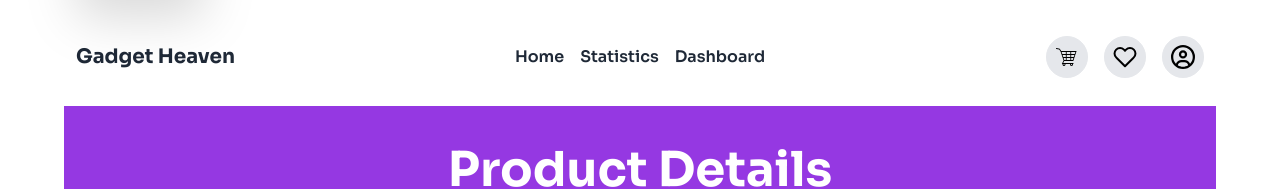
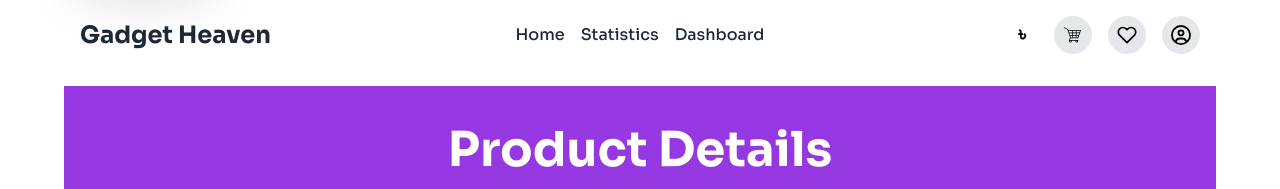
Before and after one commit to programming-hero-web-course-4/b10a8-gadget-heaven-alaminislam34, a React (Vite) app: page /viewDetails/1 in a window 1280 px wide. Shown: the top 189 px of the page. Built offline with nearby package versions, Linux system fonts and the light colour scheme.

Commit message:
added insufficient balance toast and condition

```diff
--- a/src/Navbar/Navbar.jsx
+++ b/src/Navbar/Navbar.jsx
@@ -10,7 +10,8 @@ import "./Navbar.css";
 import { FaRegCircleUser } from "react-icons/fa6";
 
 const Navbar = () => {
-  const { products, liked, total, id } = useContext(ProductContext);
+  const { products, liked, total, id, mainBalance } =
+    useContext(ProductContext);
   const [active, setActive] = useState(false);
   const [isTrue, setTrue] = useState(false);
   const location = useLocation();
@@ -75,12 +76,14 @@ const Navbar = () => {
   }, []);
   return (
     <div
-      className={`mt-6 left-0 top-0 mx-auto duration-500 w-full ${
+      className={` ${
+        isHome ? "mt-6" : "mt-0"
+      } left-0 top-0 mx-auto duration-700 w-full ${
         isSticky ? "sticky bg-white/30 z-50 backdrop-blur-2xl" : ""
       }`}
     >
       <div
-        className={`navbar  max-w-6xl mx-auto p-3 ${
+        className={`navbar  max-w-6xl mx-auto p-3 md:p-4 ${
           isHome ? "bg-[#9538e2] text-white " : ""
         } ${isSticky ? "rounded-none" : "rounded-t-xl"} `}
       >
@@ -90,7 +93,7 @@ const Navbar = () => {
               onClick={() => setActive(!active)}
               tabIndex={0}
               role="button"
-              className="p-2 rounded-full lg:hidden"
+              className="p-2 rounded-full md:hidden"
             >
               {active ? <RxCross2 /> : <RiMenu2Fill />}
             </div>
@@ -110,28 +113,38 @@ const Navbar = () => {
               </li>
             </ul>
           </div>
-          <NavLink to="/" className="md:text-xl font-bold ">
+          <NavLink to="/" className="md:text-xl lg:text-2xl font-bold">
             Gadget Heaven
           </NavLink>
         </div>
-        <div className=" navbar-center hidden lg:flex">
+        <div className=" navbar-center hidden md:flex">
           <ul
             className={`${
               isHome ? "" : "Navbar_item"
             } flex flex-row gap-4 px-1`}
           >
-            <li className={`font-semibold ${isHome ? "underlined_text" : ""}`}>
+            <li
+              className={`font-medium text-sm lg:text-base ${
+                isHome ? "underlined_text" : ""
+              }`}
+            >
               <NavLink to="/">Home</NavLink>
             </li>
-            <li className={`font-semibold `}>
+            <li className={`font-medium text-sm lg:text-base `}>
               <NavLink to="/statistics">Statistics</NavLink>
             </li>
-            <li className={`font-semibold `}>
+            <li className={`font-medium text-sm lg:text-base `}>
               <NavLink to="/dashboard">Dashboard</NavLink>
             </li>
           </ul>
         </div>
         <div className="navbar-end flex flex-row gap-2 md:gap-4">
+          <div
+            className="bg-white tooltip tooltip-left hover:bg-[#9538e2] hover:text-white h-8 w-8 rounded-full flex justify-center items-center text-black text-xl font-bold"
+            data-tip={mainBalance}
+          >
+            <p className="">৳</p>
+          </div>
           <div className="dropdown dropdown-end">
             <div
               tabIndex={0}
@@ -140,7 +153,7 @@ const Navbar = () => {
               className=""
             >
               <button className="relative p-1 md:p-2 border hover:border-white bg-gray-200 duration-300 rounded-full hover:text-white text-black hover:bg-[#9538e2]">
-                <GiShoppingCart className="md:text-2xl text-lg" />
+                <GiShoppingCart className="md:text-xl text-lg" />
               </button>
               {products.length !== 0 ? (
                 <span className="h-5 w-5 rounded-full bg-[#9538e2] text-white font-bold flex justify-center items-center absolute -top-2 -right-2">
@@ -178,7 +191,7 @@ const Navbar = () => {
           <div className="dropdown dropdown-end">
             <div tabIndex={0} role="button" onClick={() => setTrue(!isTrue)}>
               <button className="relative p-1 md:p-2 hover:text-white border hover:border-white text-black hover:bg-[#9538e2] duration-300 bg-gray-200 rounded-full flex justify-center items-center">
-                <FiHeart className="md:text-2xl text-lg" />
+                <FiHeart className="md:text-xl text-lg" />
               </button>
               {liked.length === 0 ? (
                 ""
@@ -215,7 +228,7 @@ const Navbar = () => {
               onClick={handleUsers}
               className="relative p-1 md:p-2 hover:text-white border hover:border-white text-black hover:bg-[#9538e2] duration-300 bg-gray-200 rounded-full"
             >
-              <FaRegCircleUser className="md:text-2xl text-lg" />
+              <FaRegCircleUser className="md:text-xl text-lg" />
             </button>
           </div>
         </div>
--- a/src/Pages/Banner.jsx
+++ b/src/Pages/Banner.jsx
@@ -3,9 +3,9 @@ import banner from "../assets/banner.jpg";
 const Banner = () => {
   return (
     <section className="relative mb-[210px] md:mb-[240px] lg:mb-[250px] flex flex-col justify-center items-center">
-      <div className="bg-[#9538E2] rounded-b-xl flex justify-center lg:pt-12 md:pt-8 pt-6 lg:h-[450px] md:h-[400px] h-[75vh]">
+      <div className="bg-[#9538E2] rounded-b-xl flex justify-center lg:pt-12 md:pt-8 pt-6 lg:h-[450px] h-[400px]">
         <div className="text-center space-y-4 lg:space-y-4 md:w-11/12 lg:w-10/12 mx-auto">
-          <h1 className="text-2xl md:text-3xl lg:text-5xl font-bold text-white px-1">
+          <h1 className="text-2xl md:text-3xl lg:text-5xl font-semibold text-white px-1">
             Upgrade Your Tech Accessorize with Gadget Heaven Accessories
           </h1>
           <p className="text-white/70 text-sm md:text-base md:w-8/12 mx-auto px-2">
@@ -13,7 +13,7 @@ const Banner = () => {
             next level. From smart devices to the coolest accessories, we have
             it all!
           </p>
-          <button className="py-2 px-4 rounded-full text-base md:text-lg font-semibold border-[#9538e2]  hover:text-white border duration-500 bg-white hover:bg-[#732eac] text-[#9538e2]">
+          <button className="py-1.5 px-4 md:py-2 md:px-6 rounded-full font-medium border-[#9538e2] hover:border-white  hover:text-white border duration-500 bg-white hover:bg-[#732eac] text-[#9538e2] text-sm md:text-base lg:text-lg">
             Shop now
           </button>
         </div>
--- a/src/Pages/Cart.jsx
+++ b/src/Pages/Cart.jsx
@@ -7,13 +7,15 @@ import { FaSortAmountDown } from "react-icons/fa";
 import success from "../assets/Group.png";
 import { PiEmptyBold } from "react-icons/pi";
 import { useNavigate } from "react-router-dom";
+import { BiSolidErrorAlt } from "react-icons/bi";
 
 const Cart = () => {
   const navigate = useNavigate();
   const goToHome = () => {
     navigate("/");
   };
-  const { products, setProducts, total, setTotal } = useContext(ProductContext);
+  const { products, setProducts, total, setTotal, mainBalance, setBalance } =
+    useContext(ProductContext);
   const handleRemoveCartItem = (id, price) => {
     const remainingTotal = total - price;
     setTotal(remainingTotal);
@@ -35,8 +37,19 @@ const Cart = () => {
         </div>
       );
     } else {
-      document.getElementById("my_modal_5").showModal();
-      setProducts([]);
+      if (mainBalance > total) {
+        setProducts([]);
+        document.getElementById("my_modal_5").showModal();
+        const remainingBalance = mainBalance - total;
+        setBalance(remainingBalance);
+      } else {
+        toast(
+          <div className="flex flex-row gap-2 items-center">
+            <BiSolidErrorAlt className="text-red-500 text-lg" />
+            <p>Insufficient Balance</p>
+          </div>
+        );
+      }
     }
   };
   const handleSortByPrice = () => {
--- a/src/Pages/ProductContext.jsx
+++ b/src/Pages/ProductContext.jsx
@@ -4,6 +4,7 @@ import { toast } from "react-toastify";
 import "react-toastify/dist/ReactToastify.css";
 import { ImCross } from "react-icons/im";
 import { FaCheckCircle, FaHeart } from "react-icons/fa";
+import { BiSolidErrorAlt } from "react-icons/bi";
 
 // eslint-disable-next-line react-refresh/only-export-components
 export const ProductContext = createContext();
@@ -12,6 +13,8 @@ const ProductProvider = ({ children }) => {
   const [liked, setLiked] = useState([]);
   const [total, setTotal] = useState(0);
   const [id, setId] = useState();
+  const [mainBalance, setBalance] = useState(500000);
+
   const handleDetailsId = (id) => {
     setId(id);
   };
@@ -41,19 +44,32 @@ const ProductProvider = ({ children }) => {
     if (available) {
       toast(
         <div className="flex justify-start gap-2 items-center font-semibold ">
-          <ImCross className="text-red-500 text-2xl" />
+          <ImCross className="text-red-500 text-lg" />
           Already added..
         </div>
       );
     } else {
+      setTotal((prevTotal) => {
+        if (prevTotal + product.price < 500000) {
           setProducts((prevProducts) => [...prevProducts, product]);
-      setTotal((p) => p + product.price);
           toast(
             <p className="font-semibold flex items-center gap-2 ">
               <FaCheckCircle className="text-[#9538E2] text-2xl" />
               Add to Cart
             </p>
           );
+          return prevTotal + product.price;
+        } else {
+          toast(
+            <div className="flex flex-row gap-2 items-center">
+              <BiSolidErrorAlt className="text-red-500 text-lg" />
+
+              <p>Insufficient Balance</p>
+            </div>
+          );
+          return prevTotal;
+        }
+      });
     }
   };
   return (
@@ -69,6 +85,8 @@ const ProductProvider = ({ children }) => {
         setProducts,
         setLiked,
         setTotal,
+        mainBalance,
+        setBalance,
       }}
     >
       {children}
--- a/src/Pages/Statistics.jsx
+++ b/src/Pages/Statistics.jsx
@@ -29,7 +29,7 @@ const Statistics = () => {
         <div className="md:h-[60vh] h-[40vh]">
           <ResponsiveContainer width="100%" height="100%">
             <BarChart width={150} height={40} data={product} barSize={29}>
-              <Bar dataKey="price" fill="#8884d8" />
+              <Bar dataKey="price" fill="#9538e2" />
               <XAxis className="text-xs" dataKey="product_title" />
               <YAxis className="text-xs " />
               <Legend />
--- a/src/Pages/WishList.jsx
+++ b/src/Pages/WishList.jsx
@@ -4,11 +4,17 @@ import { RxCrossCircled } from "react-icons/rx";
 import { ToastContainer } from "react-toastify";
 
 const WishList = () => {
-  const { liked, setLiked, handleProduct } = useContext(ProductContext);
+  const { liked, setLiked, handleProduct, products } =
+    useContext(ProductContext);
 
   const handleRemoveCartItem = (id) => {
     const remainingProducts = liked.filter((p) => p.product_id !== id);
-    setLiked(remainingProducts);
+    const available = products.find((p) => p.product_id === id);
+    if (available) {
+      return;
+    } else {
+      setLiked(remainingProducts);
+    }
   };
   return (
     <div>
```
Also changed, not shown: public/gadget.json (+4 -4 lines), src/Pages/User/Login.jsx (+6 -6 lines), src/Pages/User/SignUp.jsx (+6 -6 lines). Lines whose indentation alone changed are shown as unchanged.
